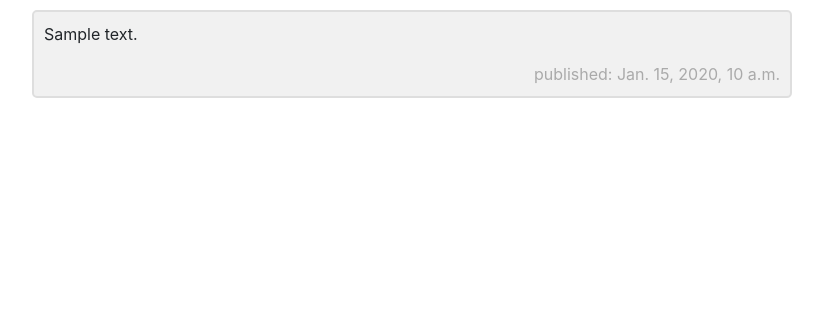
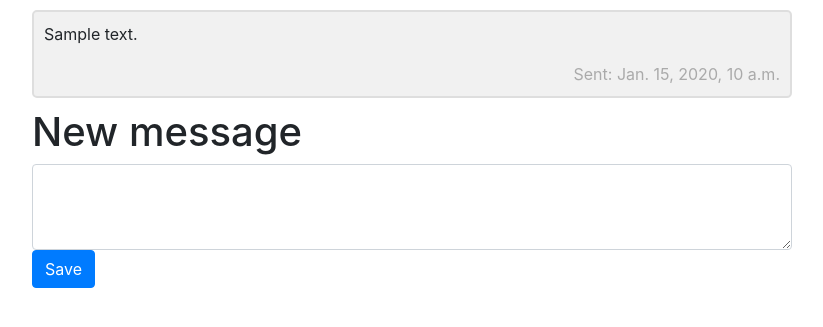
Before and after one commit to Nuclear451/python_test, a Django app: page / in a window 1280 px wide. Shown: the top 327 px of the page, without its empty margins (228-1051 px from the left). Run offline with Django 3.2, Linux system fonts and the light colour scheme; tables that the repository leaves empty hold one stand-in row (values such as "Sample post"); some libraries are stand-ins or nearby versions.

Commit message:
first working state

```diff
--- a/web/templates/web/index.html
+++ b/web/templates/web/index.html
@@ -58,19 +58,27 @@
   color: #999;
 }
 
+
     </style>
 </head>
 <body>
-{% for post in posts %}
-<div class="container">
-    <p>{{ post.text|linebreaksbr }}</p>
-    <span class="time-right">published: {{ post.post_date }}</span>
+<div class="chat">
+    {% for post in posts %}
+    <div class="container">
+        <p>{{ post.text|linebreaksbr }}</p>
+        <span class="time-right">Sent: {{ post.post_date }}</span>
+    </div>
+    {% endfor %}
 </div>
-<!--<div>-->
-<!--    <p>published: {{ post.post_date }}</p>-->
-<!--    <h1><a href="">{{ post.title }}</a></h1>-->
-<!--    <p>{{ post.text|linebreaksbr }}</p>-->
-<!--</div>-->
-{% endfor %}
+<div>
+    {% block content %}
+    <h1>New message</h1>
+    <form method="POST" class="post-form">{% csrf_token %}
+        <textarea class="form-control rounded-3" id="text" name="text" rows="3"></textarea>
+        <button type="submit" class="btn btn-primary">Save</button>
+    </form>
+    {% endblock %}
+</div>
+
 </body>
 </html>
--- a/web/views.py
+++ b/web/views.py
@@ -1,4 +1,8 @@
+
 from django.shortcuts import render
+from django.utils import timezone
+
+from .forms import PostForm
 
 from .models import Post
 
@@ -6,5 +10,20 @@ from .models import Post
 # Create your views here.
 
 def post_list(request):
+    if request.method == "POST":
+        form = PostForm(request.POST)
+        print(request.method)
+        if form.is_valid():
+            print(2)
+            post = form.save(commit=False)
+            post.post_date = timezone.now()
+            post.save()
+
+    print(0)
     posts = Post.objects.order_by('post_date')
     return render(request, 'web/index.html', {'posts': posts})
+
+
+def post_new(request):
+    form = PostForm()
+    return render(request, 'web/index.html', {'form': form})
```
Also changed, not shown: web/forms.py (added, +9 -0 lines).
